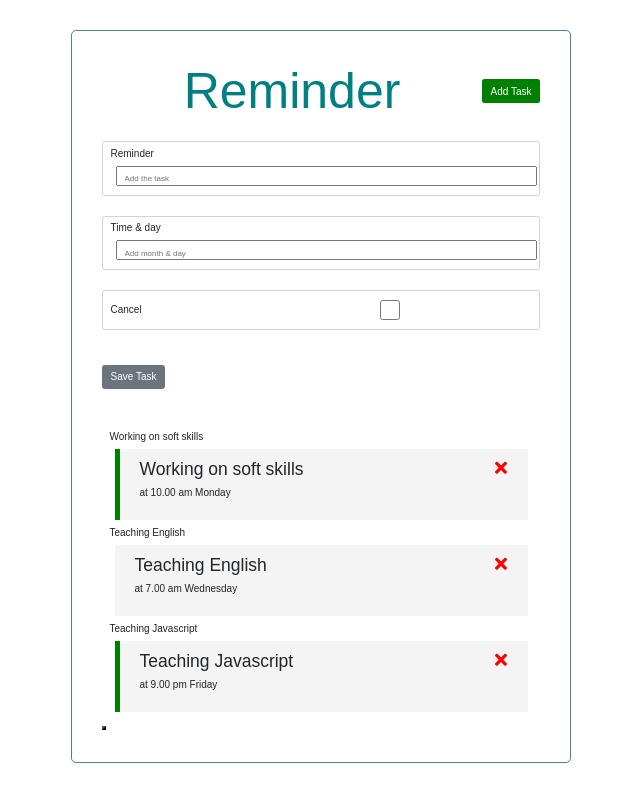
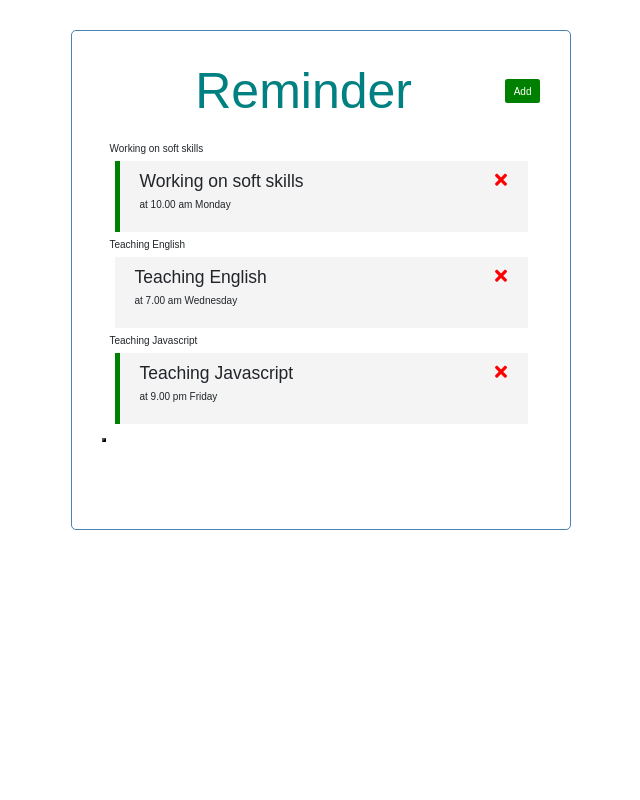
Before and after one commit to farrukhrakhimoff/Vue-reminder-app, a Vue app: page / in a window 1280 px wide. Shown: the whole page, without its empty margins (319-959 px from the left). Built offline with nearby package versions, Linux system fonts and the light colour scheme.

Commit message:
added functional add & close buttons

```diff
--- a/src/App.vue
+++ b/src/App.vue
@@ -1,7 +1,9 @@
 <template>
   <div class="container">
-    <Header title="Reminder"/>
-    <AddTask @add-task="addTask"/>
+    <Header @toggle-add-task="toggleAddTask" title="Reminder" :showAddTask="showAddTask"/>
+    <div v-if="showAddTask" >
+      <AddTask @add-task="addTask"/>
+    </div>
     <Tasks @toggle-reminder="toggleReminder" @delete-task="deleteTask" :tasks = 'tasks' />
   <Button/>
   </div>
@@ -21,10 +23,14 @@
   },
   data() {
     return {
-      tasks : []
+      tasks : [],
+      showAddTask: false
     }
   },
   methods: {
+    toggleAddTask() {
+      this.showAddTask = !this.showAddTask;
+    },
     addTask(task) {
       this.tasks = [...this.tasks, task];
     },
--- a/src/components/Button.vue
+++ b/src/components/Button.vue
@@ -12,7 +12,7 @@
     },
     methods : {
         onClick() {
-            console.log("Click");
+            this.$emit('toggle-add-task')
         }
     }
 
--- a/src/components/Header.vue
+++ b/src/components/Header.vue
@@ -1,7 +1,7 @@
 <template>
     <header>
         <h1>{{title}}</h1>
-        <Button text = "Add Task" color = "green" textColor = "white"/>
+        <Button @toggle-add-task="$emit('toggle-add-task')" :text = "showAddTask ? 'Close' : 'Add'" color = "green" textColor = "white"/>
 
     </header>
 </template>
@@ -11,7 +11,8 @@
 export default {
     name : 'Header',
     props: {
-        title : String
+        title : String,
+        showAddTask : Boolean
     },
     components: {
         Button
```
